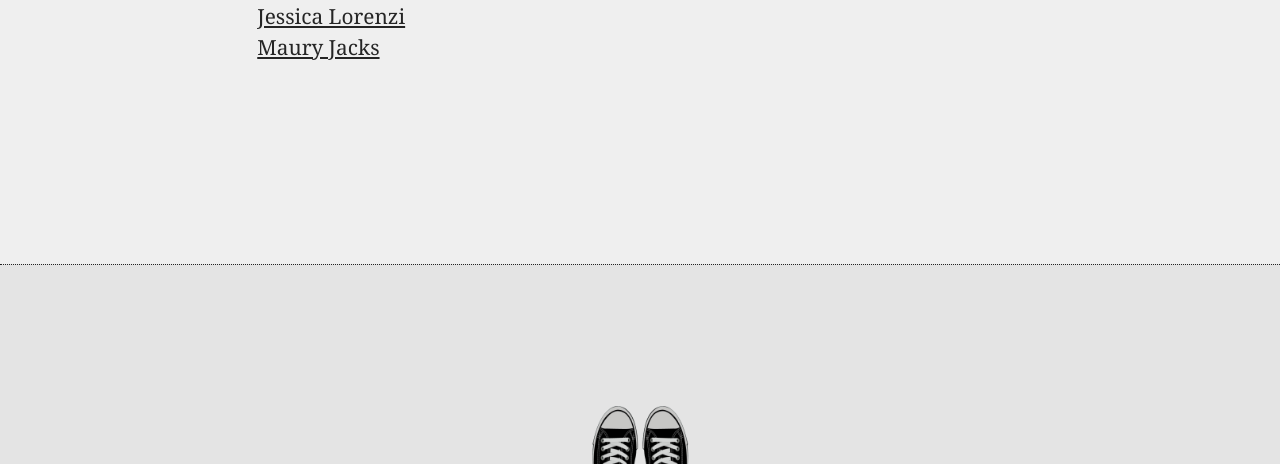
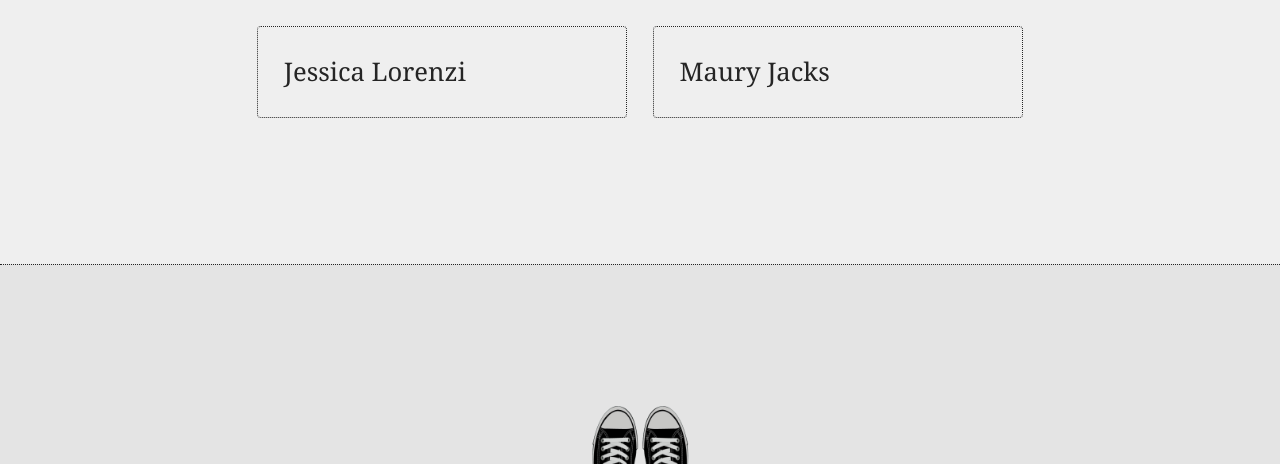
Before and after one commit to thankyouchristoperschmitt/memories_site, an Eleventy site: page index.md in a window 1280 px wide. Shown: the part 336-800 px from the top of the page. Built offline with nearby package versions, Linux system fonts and the light colour scheme; Eleventy itself is replaced by a stand-in of ours; files that its build step writes are made by us from their sources.

Commit message:
Memories list

```diff
--- a/_includes/list.njk
+++ b/_includes/list.njk
@@ -1,7 +1,9 @@
-<ul class="memories">
-  {% for memory in collections.memories %}
-    <li class="memories__item">
-      <a href="{{ memory.url }}">{{ memory.data.title }}</a>
-    </li>
-  {% endfor %}
-</ul>
+<div class="memories">
+  <ul class="memories__list">
+    {% for memory in collections.memories %}
+      <li>
+        <a class="memories__item" href="{{ memory.url }}">{{ memory.data.title }}</a>
+      </li>
+    {% endfor %}
+  </ul>
+</div>
--- a/css/style.css
+++ b/css/style.css
@@ -15,6 +15,7 @@
   --size-mid: 1.6rem;
   --size-large: 2rem;
   --size-x-large: 2.45rem;
+  --radius: 0.25rem;
 }
 
 body {
@@ -86,3 +87,23 @@ p {
   outline: 1px dotted;
   outline-offset: 0.5rem;
 }
+
+/* Memories feed */
+.memories {
+  margin-top: var(--size-mid);
+}
+
+.memories__list {
+  display: grid;
+  grid-template-columns: repeat(auto-fill, minmax(16rem, 1fr));
+  grid-gap: var(--size-mid);
+}
+
+.memories__item {
+  display: block;
+  padding: var(--size-mid);
+  border: 1px dotted;
+  text-decoration: none;
+  border-radius: var(--radius);
+  font-size: var(--size-mid);
+}
```
